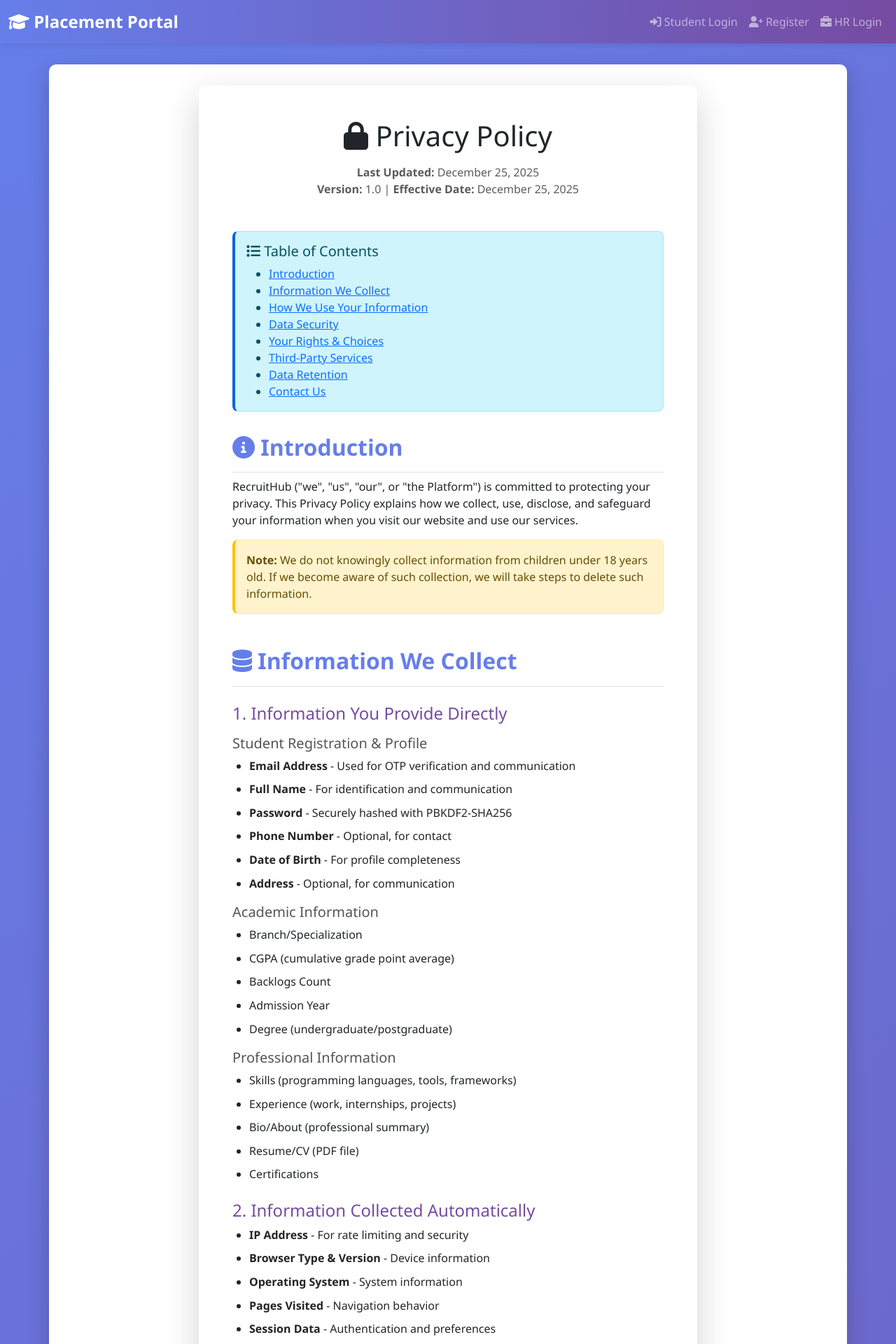
After one commit to Om-mac/RecruitHub, a Django app: page /privacy-policy/ in a window 1280 px wide. The commit adds this page. Shown: the top 1920 px of the page at 70% size. Run offline with Django 5.2, Linux system fonts and the light colour scheme.

Commit message:
🔐 Add /privacy-policy/ page - Legal compliance, professional appearance, interview-friendly

```diff
--- a/core/templates/core/base.html
+++ b/core/templates/core/base.html
@@ -144,5 +144,22 @@
     </div>
 
     <script src="https://cdn.jsdelivr.net/npm/bootstrap@5.3.0/dist/js/bootstrap.bundle.min.js"></script>
+
+    <!-- Footer -->
+    <footer class="bg-light py-4 mt-5">
+        <div class="container">
+            <div class="row">
+                <div class="col-md-6">
+                    <p class="mb-0 text-muted small">
+                        © 2025 RecruitHub. All rights reserved.
+                    </p>
+                </div>
+                <div class="col-md-6 text-end">
+                    <a href="{% url 'privacy_policy' %}" class="text-muted small me-3">Privacy Policy</a>
+                    <a href="#" class="text-muted small">Terms of Service</a>
+                </div>
+            </div>
+        </div>
+    </footer>
 </body>
 </html>
--- /dev/null
+++ b/core/templates/core/privacy_policy.html
@@ -0,0 +1,390 @@
+{% extends 'core/base.html' %}
+
+{% block title %}Privacy Policy - RecruitHub{% endblock %}
+
+{% block content %}
+<div class="row justify-content-center">
+    <div class="col-lg-8">
+        <div class="card shadow-lg">
+            <div class="card-body p-5">
+                <!-- Header -->
+                <div class="text-center mb-5">
+                    <h1 class="mb-3"><i class="fas fa-lock"></i> Privacy Policy</h1>
+                    <p class="text-muted">
+                        <strong>Last Updated:</strong> December 25, 2025<br>
+                        <strong>Version:</strong> 1.0 | <strong>Effective Date:</strong> December 25, 2025
+                    </p>
+                </div>
+
+                <!-- Table of Contents -->
+                <div class="alert alert-info mb-4">
+                    <h5 class="alert-heading"><i class="fas fa-list"></i> Table of Contents</h5>
+                    <ul class="mb-0">
+                        <li><a href="#introduction">Introduction</a></li>
+                        <li><a href="#information-collection">Information We Collect</a></li>
+                        <li><a href="#data-usage">How We Use Your Information</a></li>
+                        <li><a href="#security">Data Security</a></li>
+                        <li><a href="#your-rights">Your Rights & Choices</a></li>
+                        <li><a href="#third-party">Third-Party Services</a></li>
+                        <li><a href="#retention">Data Retention</a></li>
+                        <li><a href="#contact">Contact Us</a></li>
+                    </ul>
+                </div>
+
+                <!-- Content -->
+                <div class="privacy-content">
+                    <!-- Introduction -->
+                    <section id="introduction" class="mb-5">
+                        <h2 class="border-bottom pb-3"><i class="fas fa-info-circle"></i> Introduction</h2>
+                        <p>
+                            RecruitHub ("we", "us", "our", or "the Platform") is committed to protecting your privacy.
+                            This Privacy Policy explains how we collect, use, disclose, and safeguard your information when
+                            you visit our website and use our services.
+                        </p>
+                        <div class="alert alert-warning">
+                            <strong>Note:</strong> We do not knowingly collect information from children under 18 years old.
+                            If we become aware of such collection, we will take steps to delete such information.
+                        </div>
+                    </section>
+
+                    <!-- Information We Collect -->
+                    <section id="information-collection" class="mb-5">
+                        <h2 class="border-bottom pb-3"><i class="fas fa-database"></i> Information We Collect</h2>
+
+                        <h4 class="mt-4">1. Information You Provide Directly</h4>
+
+                        <h5>Student Registration & Profile</h5>
+                        <ul>
+                            <li><strong>Email Address</strong> - Used for OTP verification and communication</li>
+                            <li><strong>Full Name</strong> - For identification and communication</li>
+                            <li><strong>Password</strong> - Securely hashed with PBKDF2-SHA256</li>
+                            <li><strong>Phone Number</strong> - Optional, for contact</li>
+                            <li><strong>Date of Birth</strong> - For profile completeness</li>
+                            <li><strong>Address</strong> - Optional, for communication</li>
+                        </ul>
+
+                        <h5 class="mt-3">Academic Information</h5>
+                        <ul>
+                            <li>Branch/Specialization</li>
+                            <li>CGPA (cumulative grade point average)</li>
+                            <li>Backlogs Count</li>
+                            <li>Admission Year</li>
+                            <li>Degree (undergraduate/postgraduate)</li>
+                        </ul>
+
+                        <h5 class="mt-3">Professional Information</h5>
+                        <ul>
+                            <li>Skills (programming languages, tools, frameworks)</li>
+                            <li>Experience (work, internships, projects)</li>
+                            <li>Bio/About (professional summary)</li>
+                            <li>Resume/CV (PDF file)</li>
+                            <li>Certifications</li>
+                        </ul>
+
+                        <h4 class="mt-4">2. Information Collected Automatically</h4>
+                        <ul>
+                            <li><strong>IP Address</strong> - For rate limiting and security</li>
+                            <li><strong>Browser Type & Version</strong> - Device information</li>
+                            <li><strong>Operating System</strong> - System information</li>
+                            <li><strong>Pages Visited</strong> - Navigation behavior</li>
+                            <li><strong>Session Data</strong> - Authentication and preferences</li>
+                        </ul>
+
+                        <h4 class="mt-4">3. File Uploads</h4>
+                        <ul>
+                            <li><strong>Resume/CV Files</strong> - Stored on AWS S3</li>
+                            <li><strong>Profile Photos</strong> - Stored on AWS S3</li>
+                            <li><strong>Document Metadata</strong> - Filename, upload date, file size</li>
+                        </ul>
+                    </section>
+
+                    <!-- How We Use Information -->
+                    <section id="data-usage" class="mb-5">
+                        <h2 class="border-bottom pb-3"><i class="fas fa-cogs"></i> How We Use Your Information</h2>
+
+                        <h4>1. Account Management</h4>
+                        <ul>
+                            <li>Creating and maintaining your account</li>
+                            <li>Processing registration and login requests</li>
+                            <li>Sending account notifications and updates</li>
+                            <li>Password reset and account recovery</li>
+                        </ul>
+
+                        <h4 class="mt-3">2. Service Delivery</h4>
+                        <p><strong>For Students:</strong></p>
+                        <ul>
+                            <li>Displaying your profile to HR professionals</li>
+                            <li>Enabling job and internship opportunities</li>
+                            <li>Communication about placements</li>
+                        </ul>
+
+                        <p class="mt-2"><strong>For HR:</strong></p>
+                        <ul>
+                            <li>Viewing and searching student profiles</li>
+                            <li>Filtering and sorting students by criteria</li>
+                            <li>Making hiring decisions</li>
+                        </ul>
+
+                        <h4 class="mt-3">3. Security & Safety</h4>
+                        <ul>
+                            <li>Detecting and preventing fraudulent activities</li>
+                            <li>Rate limiting to prevent brute-force attacks</li>
+                            <li>Protecting against unauthorized access</li>
+                            <li>Maintaining system integrity</li>
+                        </ul>
+
+                        <h4 class="mt-3">4. Communication</h4>
+                        <ul>
+                            <li>Sending transactional emails (OTP, password reset)</li>
+                            <li>Notifying about platform changes</li>
+                            <li>Responding to support inquiries</li>
+                        </ul>
+                    </section>
+
+                    <!-- Data Security -->
+                    <section id="security" class="mb-5">
+                        <h2 class="border-bottom pb-3"><i class="fas fa-shield-alt"></i> Data Security</h2>
+
+                        <h4>Encryption & Hashing</h4>
+                        <ul>
+                            <li><strong>Passwords:</strong> PBKDF2-SHA256 hashing (industry standard)</li>
+                            <li><strong>HTTPS:</strong> All data transmitted over encrypted SSL/TLS connections</li>
+                            <li><strong>At Rest:</strong> Sensitive data encrypted on servers</li>
+                        </ul>
+
+                        <h4 class="mt-3">Access Controls</h4>
+                        <ul>
+                            <li><strong>Authentication:</strong> Session-based authentication with secure tokens</li>
+                            <li><strong>Authorization:</strong> Role-based access control (Student/HR/Admin)</li>
+                            <li><strong>Data Isolation:</strong> Students cannot access other student data</li>
+                        </ul>
+
+                        <h4 class="mt-3">Network Security</h4>
+                        <ul>
+                            <li><strong>Rate Limiting:</strong> IP-based rate limiting to prevent brute-force attacks</li>
+                            <li><strong>Security Headers:</strong> Content Security Policy, X-Frame-Options, HSTS</li>
+                            <li><strong>DDoS Protection:</strong> Infrastructure-level protection</li>
+                        </ul>
+
+                        <h4 class="mt-3">Database Security</h4>
+                        <ul>
+                            <li><strong>PostgreSQL:</strong> Hosted on Render Cloud with encrypted connections</li>
+                            <li><strong>Backups:</strong> Automatic daily backups</li>
+                            <li><strong>Credentials:</strong> Stored in secure environment variables</li>
+                        </ul>
+                    </section>
+
+                    <!-- Your Rights -->
+                    <section id="your-rights" class="mb-5">
+                        <h2 class="border-bottom pb-3"><i class="fas fa-user"></i> Your Rights & Choices</h2>
+
+                        <h4>1. Access Your Data</h4>
+                        <p>You have the right to access your personal information. You can view your profile data through your account dashboard.</p>
+
+                        <h4 class="mt-3">2. Correct Your Information</h4>
+                        <p>You can update or correct your profile information at any time through your account settings.</p>
+
+                        <h4 class="mt-3">3. Delete Your Account</h4>
+                        <p>You can request account deletion. Contact support for the process.</p>
+
+                        <h4 class="mt-3">4. Data Portability</h4>
+                        <p>You can request a copy of your data in a portable format (JSON/CSV).</p>
+
+                        <h4 class="mt-3">5. Opt-Out of Communications</h4>
+                        <p>You can control email preferences for marketing emails (transactional emails cannot be opted out).</p>
+
+                        <h4 class="mt-3">6. Lodge a Complaint</h4>
+                        <p>If you believe we've mishandled your data, contact us or file a complaint with your local data protection authority.</p>
+                    </section>
+
+                    <!-- Third-Party Services -->
+                    <section id="third-party" class="mb-5">
+                        <h2 class="border-bottom pb-3"><i class="fas fa-share-alt"></i> Third-Party Services</h2>
+
+                        <div class="alert alert-info">
+                            <h5>Services We Use:</h5>
+                            <ul class="mb-0">
+                                <li><strong>Resend:</strong> Email service for OTP and notifications</li>
+                                <li><strong>AWS S3:</strong> File storage for resumes and photos</li>
+                                <li><strong>Render:</strong> Application hosting and database services</li>
+                                <li><strong>PostgreSQL:</strong> Database for data storage</li>
+                            </ul>
+                        </div>
+                    </section>
+
+                    <!-- Data Retention -->
+                    <section id="retention" class="mb-5">
+                        <h2 class="border-bottom pb-3"><i class="fas fa-history"></i> Data Retention</h2>
+
+                        <table class="table table-striped">
+                            <thead class="table-dark">
+                                <tr>
+                                    <th>Data Type</th>
+                                    <th>Retention Period</th>
+                                </tr>
+                            </thead>
+                            <tbody>
+                                <tr>
+                                    <td><strong>Active Accounts</strong></td>
+                                    <td>As long as account is active</td>
+                                </tr>
+                                <tr>
+                                    <td><strong>Inactive Accounts</strong></td>
+                                    <td>2 years before deletion</td>
+                                </tr>
+                                <tr>
+                                    <td><strong>OTP Codes</strong></td>
+                                    <td>10 minutes (auto-expire)</td>
+                                </tr>
+                                <tr>
+                                    <td><strong>Session Data</strong></td>
+                                    <td>30 days of inactivity</td>
+                                </tr>
+                                <tr>
+                                    <td><strong>Server Logs</strong></td>
+                                    <td>90 days for security audit</td>
+                                </tr>
+                                <tr>
+                                    <td><strong>Deleted Accounts</strong></td>
+                                    <td>Permanently deleted within 30 days</td>
+                                </tr>
+                            </tbody>
+                        </table>
+                    </section>
+
+                    <!-- Contact Us -->
+                    <section id="contact" class="mb-5">
+                        <h2 class="border-bottom pb-3"><i class="fas fa-envelope"></i> Contact Us</h2>
+
+                        <div class="row">
+                            <div class="col-md-6 mb-3">
+                                <div class="card bg-light">
+                                    <div class="card-body">
+                                        <h5 class="card-title"><i class="fas fa-lock-alt"></i> Privacy Inquiries</h5>
+                                        <p class="card-text">
+                                            <strong>Email:</strong> privacy@yourdomain.com<br>
+                                            <strong>Response Time:</strong> 30 days
+                                        </p>
+                                    </div>
+                                </div>
+                            </div>
+                            <div class="col-md-6 mb-3">
+                                <div class="card bg-light">
+                                    <div class="card-body">
+                                        <h5 class="card-title"><i class="fas fa-headset"></i> General Support</h5>
+                                        <p class="card-text">
+                                            <strong>Email:</strong> support@yourdomain.com<br>
+                                            <strong>Response Time:</strong> 24-48 hours
+                                        </p>
+                                    </div>
+                                </div>
+                            </div>
+                        </div>
+                    </section>
+
+                    <!-- Compliance -->
+                    <section id="compliance" class="mb-5">
+                        <h2 class="border-bottom pb-3"><i class="fas fa-certificate"></i> Compliance & Standards</h2>
+
+                        <h4>Regulatory Compliance</h4>
+                        <p>This Privacy Policy is designed to comply with:</p>
+                        <ul>
+                            <li><strong>GDPR</strong> (General Data Protection Regulation) - EU data protection</li>
+                            <li><strong>CCPA</strong> (California Consumer Privacy Act) - California residents</li>
+                            <li><strong>PIPEDA</strong> (Personal Information Protection Act) - Canada</li>
+                            <li><strong>Local Data Protection Laws</strong> - As applicable to your jurisdiction</li>
+                        </ul>
+
+                        <h4 class="mt-3">Security Standards</h4>
+                        <p>We implement security practices aligned with:</p>
+                        <ul>
+                            <li>OWASP Top 10 (Web application security)</li>
+                            <li>ISO 27001 (Information security management)</li>
+                        </ul>
+                    </section>
+
+                    <!-- Final Note -->
+                    <div class="alert alert-success mt-5">
+                        <h5 class="alert-heading"><i class="fas fa-check-circle"></i> Your Privacy Matters</h5>
+                        <p class="mb-0">
+                            By using RecruitHub, you acknowledge that you have read and understood this Privacy Policy
+                            and agree to the collection and use of your information as described.
+                        </p>
+                    </div>
+                </div>
+
+                <!-- Footer -->
+                <div class="text-center mt-5 pt-4 border-top">
+                    <p class="text-muted small">
+                        <strong>Last Updated:</strong> December 25, 2025 | <strong>Version:</strong> 1.0<br>
+                        For complete details, see <a href="https://github.com/Om-mac/RecruitHub/blob/main/PRIVACY_POLICY.md" target="_blank" rel="noopener noreferrer">PRIVACY_POLICY.md</a> on GitHub
+                    </p>
+                    <p class="text-muted small mt-2">
+                        © 2025 RecruitHub. All rights reserved.
+                    </p>
+                </div>
+            </div>
+        </div>
+    </div>
+</div>
+
+<style>
+    .privacy-content h2 {
+        color: #667eea;
+        font-weight: 600;
+        margin-top: 2rem;
+    }
+
+    .privacy-content h4 {
+        color: #764ba2;
+        font-weight: 500;
+        margin-top: 1.5rem;
+    }
+
+    .privacy-content h5 {
+        color: #555;
+        font-weight: 500;
+        margin-top: 1rem;
+    }
+
+    .privacy-content ul, .privacy-content ol {
+        padding-left: 1.5rem;
+    }
+
+    .privacy-content li {
+        margin-bottom: 0.5rem;
+        line-height: 1.6;
+    }
+
+    .privacy-content section {
+        scroll-margin-top: 80px;
+    }
+
+    .table {
+        border-radius: 8px;
+        overflow: hidden;
+    }
+
+    .card {
+        border: none;
+        border-radius: 10px;
+    }
+
+    .alert {
+        border-radius: 8px;
+        border-left: 4px solid #667eea;
+    }
+
+    .alert-info {
+        border-left-color: #0c63e4;
+    }
+
+    .alert-warning {
+        border-left-color: #ffc107;
+    }
+
+    .alert-success {
+        border-left-color: #198754;
+    }
+</style>
+{% endblock %}
--- a/core/urls.py
+++ b/core/urls.py
@@ -54,4 +54,7 @@ urlpatterns = [
     # Forgot Username URLs
     path('forgot-username/', views.forgot_username_student, name='forgot_username_student'),
     path('hr/forgot-username/', views.forgot_username_hr, name='forgot_username_hr'),
+
+    # Legal Pages
+    path('privacy-policy/', views.privacy_policy, name='privacy_policy'),
 ]
--- a/core/views.py
+++ b/core/views.py
@@ -1298,3 +1298,8 @@ def forgot_username_hr(request):
             messages.error(request, 'An error occurred. Please try again later.')
 
     return render(request, 'core/forgot_username_hr.html', {'user_type': 'HR'})
+
+
+def privacy_policy(request):
+    """Display privacy policy page"""
+    return render(request, 'core/privacy_policy.html')
```
